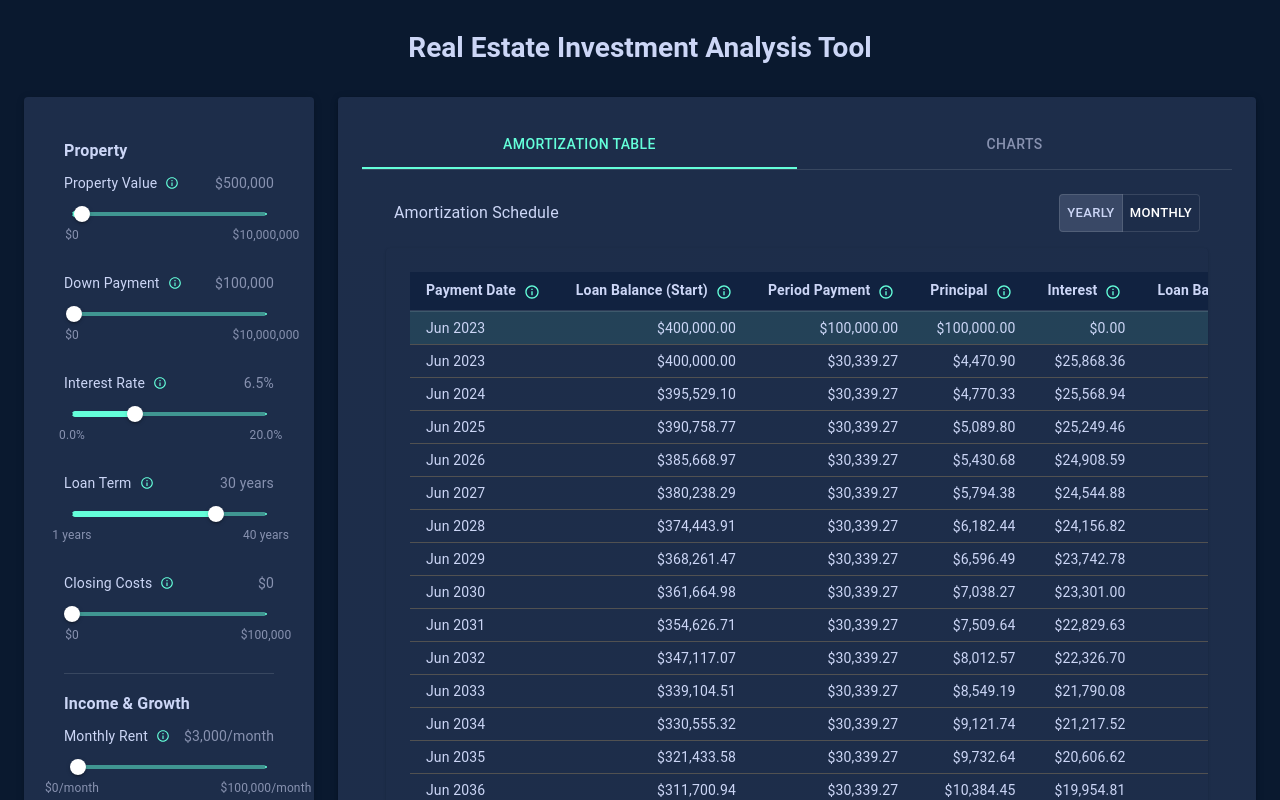
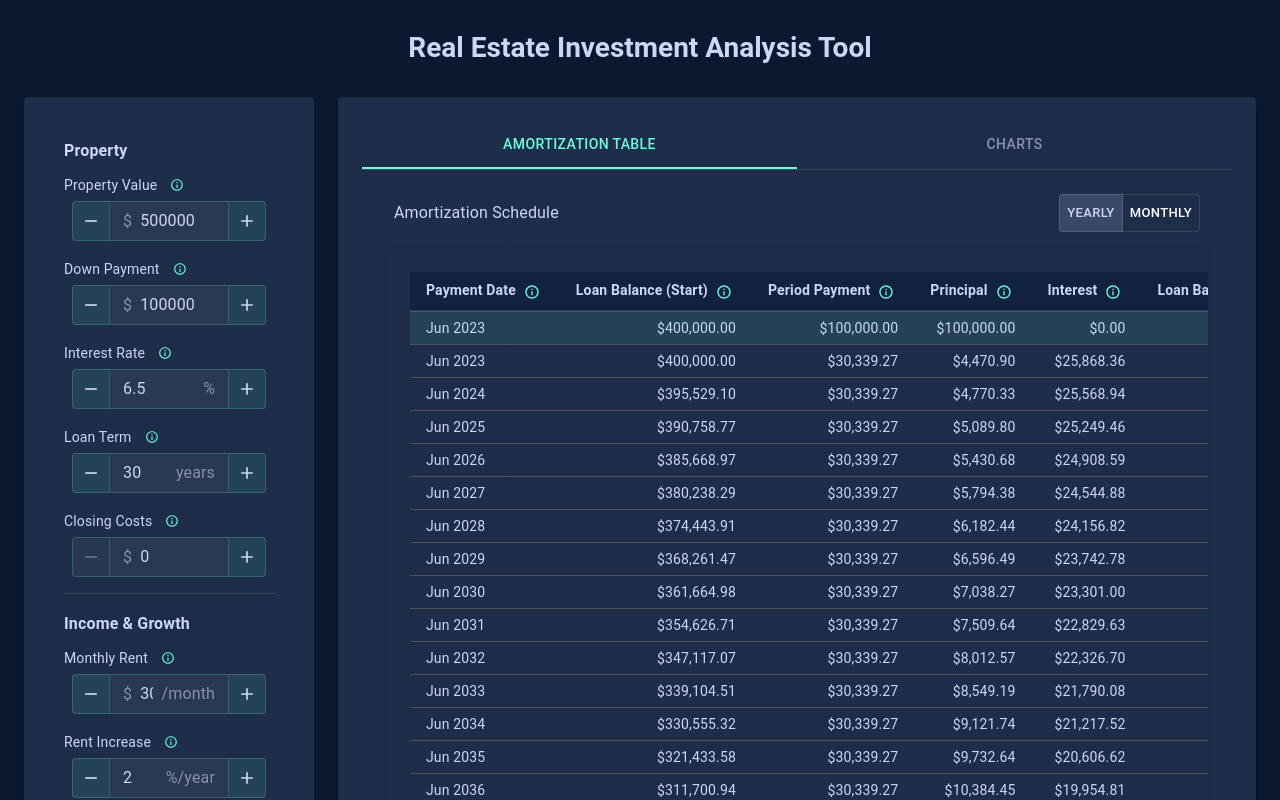
Before and after one commit to kbibireddy/real-estate-investment-app, a Next.js app: page / in a window 1280 px wide. Shown: the top 800 px of the page. Built offline with nearby package versions, Linux system fonts and the light colour scheme.

Commit message:
feat: Redesign number input with +/- buttons and improved contrast

```diff
--- a/src/components/common/NumberInput.tsx
+++ b/src/components/common/NumberInput.tsx
@@ -1,8 +1,11 @@
 'use client'
 
-import { Slider, Typography, Box, Tooltip } from '@mui/material'
+import { Typography, Box, Tooltip, TextField, InputAdornment, IconButton, Button } from '@mui/material'
 import InfoOutlinedIcon from '@mui/icons-material/InfoOutlined'
+import AddIcon from '@mui/icons-material/Add'
+import RemoveIcon from '@mui/icons-material/Remove'
 import { FieldConfig } from '@/config/fieldConfig'
+import { useState, useEffect } from 'react'
 
 interface NumberInputProps extends FieldConfig {
   value: number
@@ -17,6 +20,7 @@ export default function NumberInput({
   min,
   max,
   step,
+  increment,
   label,
   prefix,
   suffix,
@@ -24,11 +28,49 @@ export default function NumberInput({
   id,
   compact = false
 }: NumberInputProps) {
+  const [inputValue, setInputValue] = useState(value.toString())
+  const [error, setError] = useState(false)
+
+  useEffect(() => {
+    setInputValue(value.toString())
+  }, [value])
+
   const formatValue = (value: number) => {
     return `${prefix || ''}${value.toLocaleString(undefined, {
       minimumFractionDigits: step < 1 ? 1 : 0,
       maximumFractionDigits: step < 1 ? 1 : 0
     })}${suffix || ''}`
+  }
+
+  const handleInputChange = (event: React.ChangeEvent<HTMLInputElement>) => {
+    const newValue = event.target.value
+    setInputValue(newValue)
+
+    const numericValue = parseFloat(newValue.replace(/,/g, ''))
+    if (!isNaN(numericValue) && numericValue >= min && numericValue <= max) {
+      setError(false)
+      onChange(numericValue)
+    } else {
+      setError(true)
+    }
+  }
+
+  const handleBlur = () => {
+    const numericValue = parseFloat(inputValue.replace(/,/g, ''))
+    if (isNaN(numericValue) || numericValue < min || numericValue > max) {
+      setInputValue(value.toString())
+      setError(false)
+    }
+  }
+
+  const handleIncrement = () => {
+    const newValue = Math.min(value + increment, max)
+    onChange(newValue)
+  }
+
+  const handleDecrement = () => {
+    const newValue = Math.max(value - increment, min)
+    onChange(newValue)
   }
 
   return (
@@ -48,61 +90,107 @@ export default function NumberInput({
           </Typography>
           {description && (
             <Tooltip title={description} placement="top">
-              <InfoOutlinedIcon
-                sx={{
-                  fontSize: compact ? 14 : 16,
-                  cursor: 'pointer',
-                  color: 'primary.main'
-                }}
-              />
+              <IconButton size="small" sx={{ color: 'primary.main' }}>
+                <InfoOutlinedIcon sx={{ fontSize: compact ? 14 : 16 }} />
+              </IconButton>
             </Tooltip>
           )}
         </Box>
-        <Typography
-          variant={compact ? "body2" : "body1"}
-          sx={{ color: 'text.secondary' }}
-        >
-          {formatValue(value)}
-        </Typography>
       </Box>
-      <Box sx={{ px: 1 }}>
-        <Slider
-          value={value}
-          onChange={(_event, newValue) => onChange(newValue as number)}
-          min={min}
-          max={max}
-          step={step}
-          aria-labelledby={id}
-          valueLabelDisplay="auto"
-          valueLabelFormat={formatValue}
-          marks={[
-            { value: min, label: formatValue(min) },
-            { value: max, label: formatValue(max) }
-          ]}
+
+      <Box sx={{
+        px: 1,
+        display: 'flex',
+        alignItems: 'stretch',
+      }}>
+        <Tooltip title={`Decrease by ${formatValue(increment)}`}>
+          <Button
+            onClick={handleDecrement}
+            disabled={value <= min}
+            sx={{
+              minWidth: 'auto',
+              px: 1,
+              borderRadius: '4px 0 0 4px',
+              backgroundColor: 'rgba(100, 255, 218, 0.1)',
+              borderWidth: '1px',
+              borderStyle: 'solid',
+              borderColor: 'rgba(100, 255, 218, 0.2)',
+              borderRight: 'none',
+              color: 'text.primary',
+              '&:hover': {
+                backgroundColor: 'rgba(100, 255, 218, 0.2)',
+              },
+              '&.Mui-disabled': {
+                backgroundColor: 'rgba(255, 255, 255, 0.05)',
+                color: 'rgba(255, 255, 255, 0.3)',
+              }
+            }}
+          >
+            <RemoveIcon fontSize={compact ? "small" : "medium"} />
+          </Button>
+        </Tooltip>
+        <TextField
+          value={inputValue}
+          onChange={handleInputChange}
+          onBlur={handleBlur}
+          error={error}
+          helperText={error ? `Value must be between ${formatValue(min)} and ${formatValue(max)}` : ''}
+          size={compact ? "small" : "medium"}
+          fullWidth
+          InputProps={{
+            startAdornment: prefix ? <InputAdornment position="start">{prefix}</InputAdornment> : null,
+            endAdornment: suffix ? <InputAdornment position="end">{suffix}</InputAdornment> : null,
+            sx: {
+              borderRadius: 0,
+            }
+          }}
           sx={{
-            '& .MuiSlider-markLabel': {
-              color: 'text.secondary',
-              fontSize: compact ? '0.75rem' : '0.875rem',
+            '& .MuiOutlinedInput-root': {
+              color: 'text.primary',
+              backgroundColor: 'rgba(255, 255, 255, 0.05)',
+              '& fieldset': {
+                borderColor: 'rgba(100, 255, 218, 0.2)',
+              },
+              '&:hover fieldset': {
+                borderColor: 'rgba(100, 255, 218, 0.4)',
+              },
+              '&.Mui-focused fieldset': {
+                borderColor: 'primary.main',
+              },
             },
-            '& .MuiSlider-valueLabel': {
-              backgroundColor: 'primary.main',
-              color: 'background.paper',
-              fontSize: compact ? '0.75rem' : '0.875rem',
-              padding: '0.5rem',
-              borderRadius: '4px',
-            },
-            '& .MuiSlider-thumb': {
-              width: compact ? 16 : 20,
-              height: compact ? 16 : 20,
-            },
-            '& .MuiSlider-track': {
-              height: compact ? 4 : 6,
-            },
-            '& .MuiSlider-rail': {
-              height: compact ? 4 : 6,
+            '& .MuiFormHelperText-root': {
+              color: 'error.main',
+              position: 'absolute',
+              bottom: '-20px',
             },
           }}
         />
+        <Tooltip title={`Increase by ${formatValue(increment)}`}>
+          <Button
+            onClick={handleIncrement}
+            disabled={value >= max}
+            sx={{
+              minWidth: 'auto',
+              px: 1,
+              borderRadius: '0 4px 4px 0',
+              backgroundColor: 'rgba(100, 255, 218, 0.1)',
+              borderWidth: '1px',
+              borderStyle: 'solid',
+              borderColor: 'rgba(100, 255, 218, 0.2)',
+              borderLeft: 'none',
+              color: 'text.primary',
+              '&:hover': {
+                backgroundColor: 'rgba(100, 255, 218, 0.2)',
+              },
+              '&.Mui-disabled': {
+                backgroundColor: 'rgba(255, 255, 255, 0.05)',
+                color: 'rgba(255, 255, 255, 0.3)',
+              }
+            }}
+          >
+            <AddIcon fontSize={compact ? "small" : "medium"} />
+          </Button>
+        </Tooltip>
       </Box>
     </Box>
   )
--- a/src/config/fieldConfig.ts
+++ b/src/config/fieldConfig.ts
@@ -3,13 +3,14 @@ export interface FieldConfig {
   max: number
   default: number
   step: number
+  increment: number
   label: string
   prefix?: string
   suffix: string
   description?: string
 }
 
-export interface FieldsConfiguration {
+export type FieldsConfiguration = {
   [key: string]: FieldConfig
 }
 
@@ -19,6 +20,7 @@ export const fieldConfig: FieldsConfiguration = {
     max: 10000000,
     default: 500000,
     step: 1000,
+    increment: 10000,
     label: 'Property Value',
     prefix: '$',
     suffix: '',
@@ -29,6 +31,7 @@ export const fieldConfig: FieldsConfiguration = {
     max: 10000000,
     default: 100000,
     step: 1000,
+    increment: 5000,
     label: 'Down Payment',
     prefix: '$',
     suffix: '',
@@ -39,6 +42,7 @@ export const fieldConfig: FieldsConfiguration = {
     max: 20,
     default: 4.5,
     step: 0.1,
+    increment: 0.25,
     label: 'Interest Rate',
     prefix: '',
     suffix: '%',
@@ -49,6 +53,7 @@ export const fieldConfig: FieldsConfiguration = {
     max: 40,
     default: 30,
     step: 1,
+    increment: 5,
     label: 'Loan Term',
     prefix: '',
     suffix: ' years',
@@ -59,6 +64,7 @@ export const fieldConfig: FieldsConfiguration = {
     max: 100000,
     default: 2500,
     step: 100,
+    increment: 250,
     label: 'Monthly Rent',
     prefix: '$',
     suffix: '/month',
@@ -69,6 +75,7 @@ export const fieldConfig: FieldsConfiguration = {
     max: 100000,
     default: 2500,
     step: 100,
+    increment: 500,
     label: 'Property Tax',
     prefix: '$',
     suffix: '/year',
@@ -79,6 +86,7 @@ export const fieldConfig: FieldsConfiguration = {
     max: 10000,
     default: 1200,
     step: 100,
+    increment: 200,
     label: 'Insurance',
     prefix: '$',
     suffix: '/year',
@@ -89,6 +97,7 @@ export const fieldConfig: FieldsConfiguration = {
     max: 50000,
     default: 2400,
     step: 100,
+    increment: 500,
     label: 'Maintenance',
     prefix: '$',
     suffix: '/year',
@@ -99,6 +108,7 @@ export const fieldConfig: FieldsConfiguration = {
     max: 20,
     default: 3,
     step: 0.1,
+    increment: 0.5,
     label: 'Appreciation Rate',
     prefix: '',
     suffix: '%',
@@ -109,6 +119,7 @@ export const fieldConfig: FieldsConfiguration = {
     max: 20,
     default: 2,
     step: 0.1,
+    increment: 0.5,
     label: 'Rent Increase',
     prefix: '',
     suffix: '%/year',
@@ -119,6 +130,7 @@ export const fieldConfig: FieldsConfiguration = {
     max: 10000,
     default: 0,
     step: 100,
+    increment: 250,
     label: 'HOA Fees',
     prefix: '$',
     suffix: '/year',
@@ -129,6 +141,7 @@ export const fieldConfig: FieldsConfiguration = {
     max: 100000,
     default: 0,
     step: 100,
+    increment: 1000,
     label: 'Closing Costs',
     prefix: '$',
     suffix: '',
```
